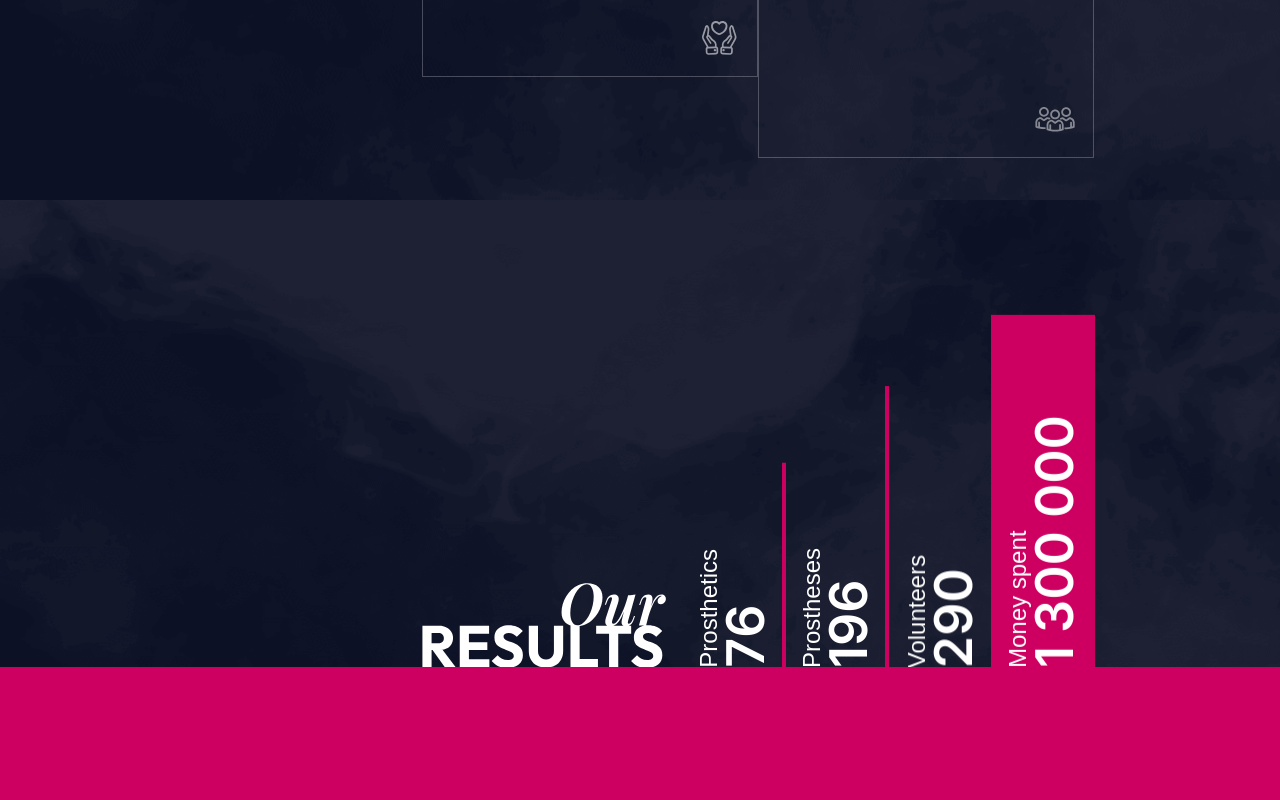
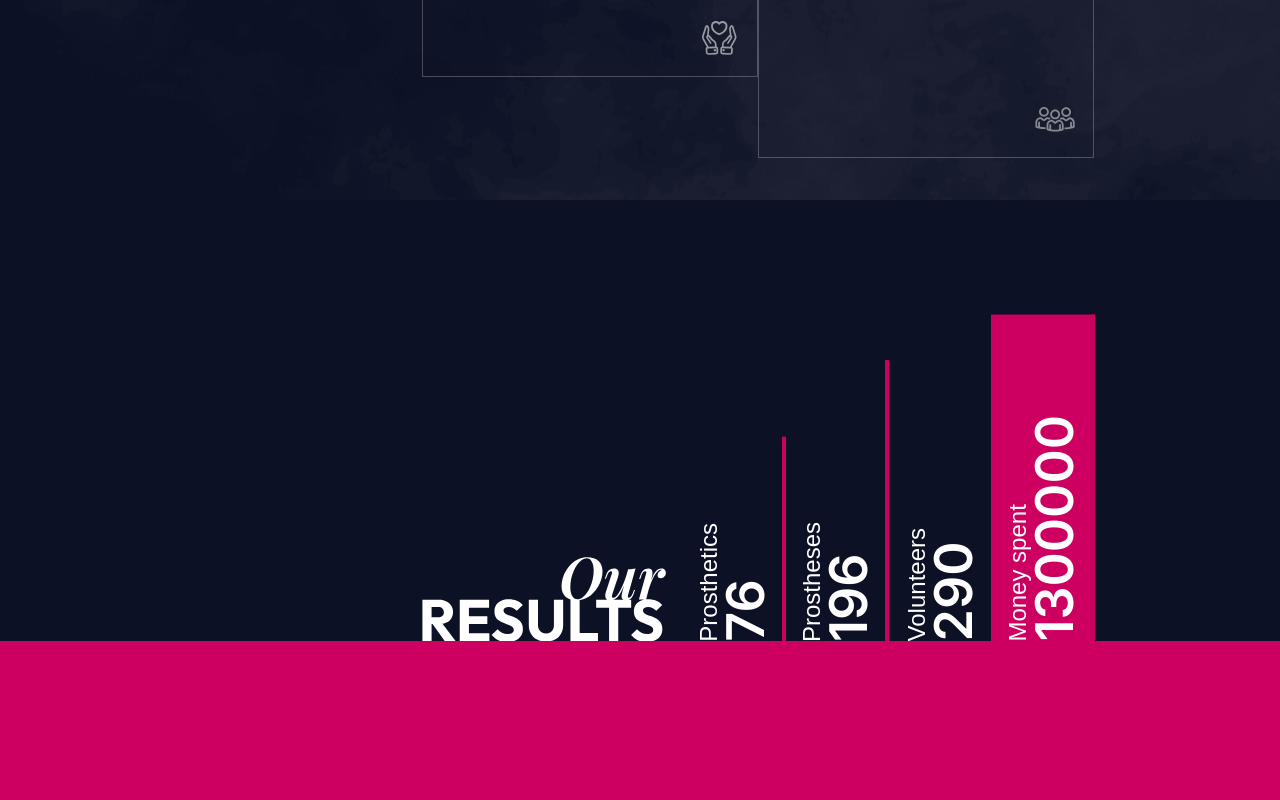
Before and after one commit to ditagroupinc/protez, a Next.js app: page / in a window 1280 px wide. Shown: the part 1400-2200 px from the top of the page. Built offline with nearby package versions, Linux system fonts and the light colour scheme.

Commit message:
our results changed animation

```diff
--- a/sections/OurResults/OurResults.module.css
+++ b/sections/OurResults/OurResults.module.css
@@ -37,3 +37,112 @@
     padding-bottom: 0;
   }
 }
+
+/* -------- */
+
+.counter {
+  display: flex;
+  flex-direction: row-reverse;
+  transform: rotate(180deg);
+  transform-origin: center;
+  white-space: nowrap;
+  align-items: flex-start;
+  border-left: 4px solid var(--pink);
+  margin-right: -1px;
+  flex: 1 1 24%;
+  justify-content: center;
+
+  &:first-of-type {
+    padding-bottom: 40px;
+  }
+  &:nth-of-type(2) {
+    padding-bottom: 148px;
+  }
+  &:nth-of-type(3) {
+    border-left: none;
+  }
+  &:last-of-type {
+    padding-bottom: 40px;
+    background-color: var(--pink);
+  }
+
+  &:global(.textContainer) {
+    & * {
+      transform: translateY(-100vh);
+    }
+  }
+}
+
+.section:global(.section.showText) {
+  & .counter:global(.textContainer) {
+    & * {
+      transform: translateY(0);
+    }
+  }
+}
+
+.bigNumb {
+  writing-mode: vertical-lr;
+  font-size: calc(52px + 82 * ((100vw - 1366px) / 1194));
+  line-height: 1;
+  font-weight: 600;
+}
+
+.counter:hover {
+  background-color: var(--pink);
+  transition: all var(--transitionProps);
+}
+
+.title {
+  writing-mode: vertical-lr;
+  align-self: flex-start;
+}
+.numb {
+  writing-mode: vertical-lr;
+}
+
+/* desktop */
+@media screen and (max-width: 1920px) {
+  .counter {
+    &:nth-of-type(2) {
+      padding-bottom: 225px;
+    }
+    &:last-of-type {
+      padding-bottom: 40px;
+    }
+  }
+}
+
+/* beforeTablet */
+@media screen and (max-width: 1366px) {
+  .bigNumb {
+    font-size: 52px;
+    line-height: 0.9;
+  }
+  .counter {
+    &:first-of-type {
+      padding-bottom: 82px;
+    }
+    &:nth-of-type(2) {
+      padding-bottom: 158px;
+    }
+    &:last-of-type {
+      padding-bottom: 100px;
+    }
+  }
+}
+
+/* phobe */
+@media screen and (max-width: 480px) {
+  .counter {
+    &:first-of-type {
+      padding-bottom: 82px;
+    }
+    &:nth-of-type(2) {
+      padding-bottom: 158px;
+    }
+    &:last-of-type {
+      padding-bottom: 100px;
+    }
+  }
+}
--- a/sections/OurResults/index.jsx
+++ b/sections/OurResults/index.jsx
@@ -6,18 +6,22 @@ import { LanguageContext } from "@/contexts/LanguageContext";
 import SmokeBackground from "@/components/SmokeBackground";
 import { icons } from "./icons";
 const ourResultsText = {
-  blockInfo: {
+  results: {
     prosthetics: {
       eng: `Prosthetics`,
+      number: "76",
     },
     prostheses: {
       eng: `Prostheses`,
+      number: "196",
     },
     volunteers: {
       eng: `Volunteers`,
+      number: "290",
     },
     moneySpent: {
       eng: `Money spent`,
+      number: "1300000",
     },
   },
   titleText: {
@@ -30,7 +34,20 @@ const ourResultsText = {
   },
 };
 
-const ResultsCounts = ["76", "196", "290", "1300000"];
+// const ResultsCounts = ["76", "196", "290", "1300000"];
+// -------------
+
+const NumberCard = ({ text, number }) => (
+  <div className={`${style.counter} textContainer`}>
+    <div>
+      <span className={`${style.title} h2`}>{text}</span>
+    </div>
+
+    <span className={`${style.bigNumb}`}>{number}</span>
+  </div>
+);
+
+// -----------
 const OurResults = forwardRef(function ({ visible, id }, ref) {
   const { lang } = useContext(LanguageContext);
 
@@ -40,21 +57,26 @@ const OurResults = forwardRef(function ({ visible, id }, ref) {
       id={id}
       ref={ref}
     >
-      <SmokeBackground />
+      {/* <SmokeBackground /> */}
       <div className={`${style.block}`}>
         <div className={`${style.leftBlock} textContainer`}>
           {icons.titleSVG("svgTextBlock")}
         </div>
 
         <div className={`${style.countBlock}`}>
-          {Object.keys(ourResultsText.blockInfo).map((text, i) => (
-            <CountResults
-              inViewport={visible}
+          {Object.keys(ourResultsText.results).map((card, i) => (
+            <NumberCard
+              text={ourResultsText.results[card].eng}
+              number={ourResultsText.results[card].number}
               key={i}
-              count={ResultsCounts[i]}
-              text={ourResultsText.blockInfo[text][lang]}
-              styleMod={style.styleMod}
             />
+            // <CountResults
+            //   inViewport={visible}
+            //   key={i}
+            //   count={ResultsCounts[i]}
+            //   card={ourResultsText.results[card.eng][lang]}
+            //   styleMod={style.styleMod}
+            // />
           ))}
         </div>
       </div>
```
